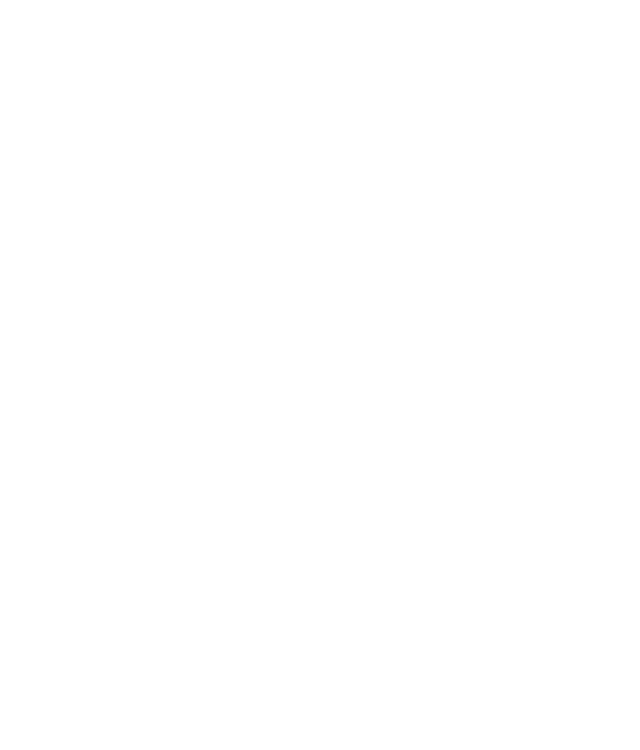
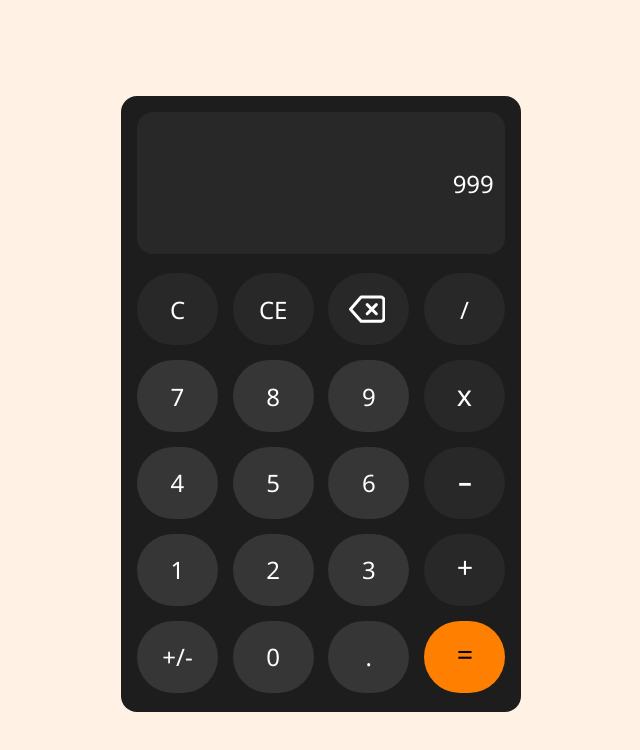
Before and after one commit to mattiabotto/calculator, a plain HTML site: page index.html in a window 1280 px wide. Shown: the whole page, without its empty margins (319-959 px from the left). Drawn offline with Linux system fonts and the light colour scheme.

Commit message:
Initial style

```diff
--- a/index.html
+++ b/index.html
@@ -4,9 +4,41 @@
   <meta charset="UTF-8">
   <meta name="viewport" content="width=device-width, initial-scale=1.0">
   <script src="./scripts/script.js" defer></script>
+  <link href="./styles/styles.css" rel="stylesheet">
   <title>Calculator</title>
 </head>
 <body>
-
+  <main class="calculator">
+    <div class="display dark">999</div>
+    <div class="buttons-container">
+      <div class="dark">C</div>
+      <div class="dark">CE</div>
+      <div class="backspace dark">
+        <svg xmlns="http://w3.org" viewBox="0 0 24 24" fill="none" stroke="currentColor"
+          stroke-width="2" stroke-linecap="round" stroke-linejoin="round">
+          <path d="M21 4H8l-7 8 7 8h13a2 2 0 0 0 2-2V6a2 2 0 0 0-2-2z"></path>
+          <line x1="18" y1="9" x2="12" y2="15"></line>
+          <line x1="12" y1="9" x2="18" y2="15"></line>
+        </svg>
+      </div>
+      <div class="dark">/</div>
+      <div class="light">7</div>
+      <div class="light">8</div>
+      <div class="light">9</div>
+      <div class="dark"><span class="bigger">x</span></div>
+      <div class="light">4</div>
+      <div class="light">5</div>
+      <div class="light">6</div>
+      <div class="dark"><span class="minus">-</span></div>
+      <div class="light">1</div>
+      <div class="light">2</div>
+      <div class="light">3</div>
+      <div class="dark"><span class="bigger">+</span></div>
+      <div class="light">+/-</div>
+      <div class="light">0</div>
+      <div class="light">.</div>
+      <div class="orange"><span class="bigger">=</span></div>
+    </div>
+  </main>
 </body>
 </html>
--- /dev/null
+++ b/styles/styles.css
@@ -0,0 +1,106 @@
+* {
+  margin: 0;
+  padding: 0;
+  box-sizing: border-box;
+}
+
+body {
+  background-color: #FFF1E4;
+  font-family: 'Segoe UI', Tahoma, Geneva, Verdana, sans-serif;
+  font-size: 1.5rem;
+  max-height: 100vh;
+}
+
+.calculator {
+  margin: 6rem auto 0;
+  padding: 1rem;
+  width: 80vw;
+  max-width: 400px;
+  min-width: 200px;
+  aspect-ratio: 2 / 3;
+  display: flex;
+  flex-direction: column;
+  gap: 16px;
+  background-color: #1D1D1D;
+  color: white;
+  border-radius: 16px;
+}
+
+.display {
+  flex: 1 1 25%;
+  border-radius: 16px;
+  display: flex;
+  justify-content: flex-end;
+  align-items: center;
+  padding: .7rem;
+}
+
+.buttons-container {
+  flex: 1 1 75%;
+  display: flex;
+  flex-wrap: wrap;
+  justify-content: space-between;
+  align-items: center;
+  gap: 8px;
+}
+
+.buttons-container div {
+  flex-basis: 22%;
+  aspect-ratio: 9/8;
+  border-radius: 40px;
+  display: flex;
+  justify-content: center;
+  align-items: center;
+  cursor: standard;
+  user-select: none;
+}
+
+.backspace svg {
+  width: 45%;
+  min-width: 8px;
+  aspect-ratio: 1 / 1;
+  transform: translateX(-2px);
+}
+
+.dark {
+  background-color: #282828;
+}
+
+.dark:hover {
+  background-color: #363636;
+}
+
+.light {
+  background-color: #363636;
+}
+
+.light:hover {
+  background-color: #282828;
+}
+
+.orange {
+  background-color: #FF8000;
+  color: black;
+}
+
+.orange:hover {
+  background-color: #dd6f00;
+}
+
+.display.dark:hover {
+  background-color: #282828;
+}
+
+/* Adjust size and position of some operators */
+.bigger {
+  scale: 1.2;
+}
+
+.minus {
+  scale: 2 1.5;
+}
+
+.bigger,
+.minus {
+  transform: translateY(-2px);
+}
```
